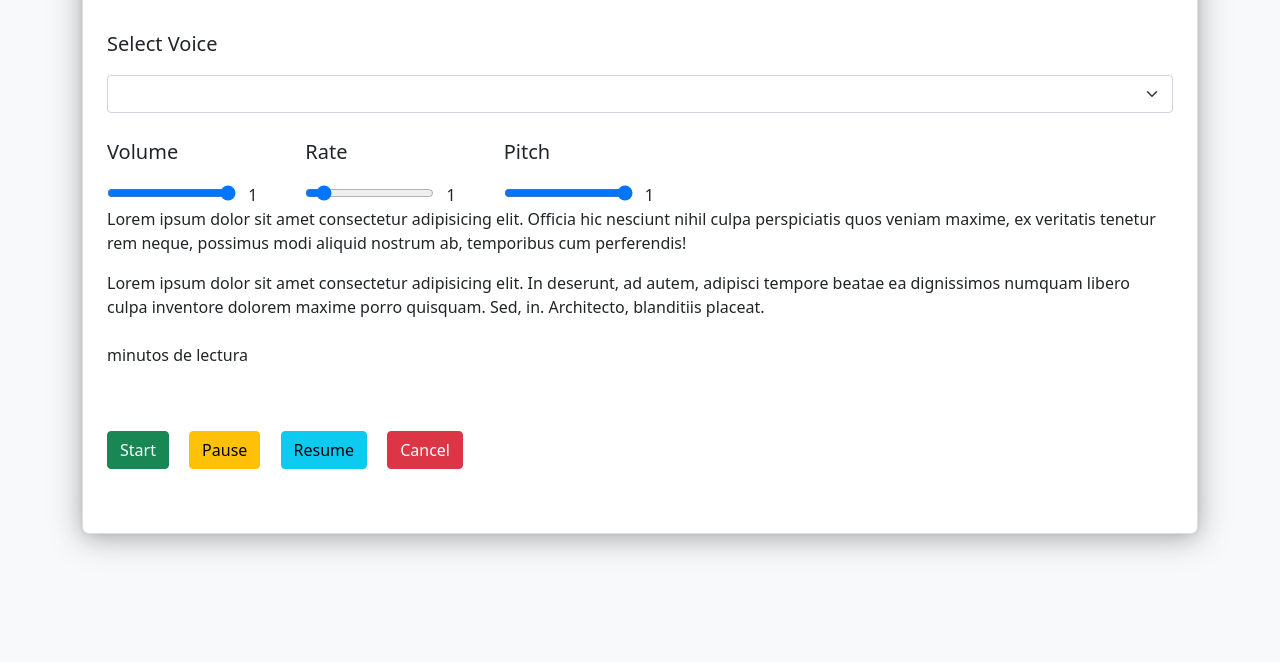
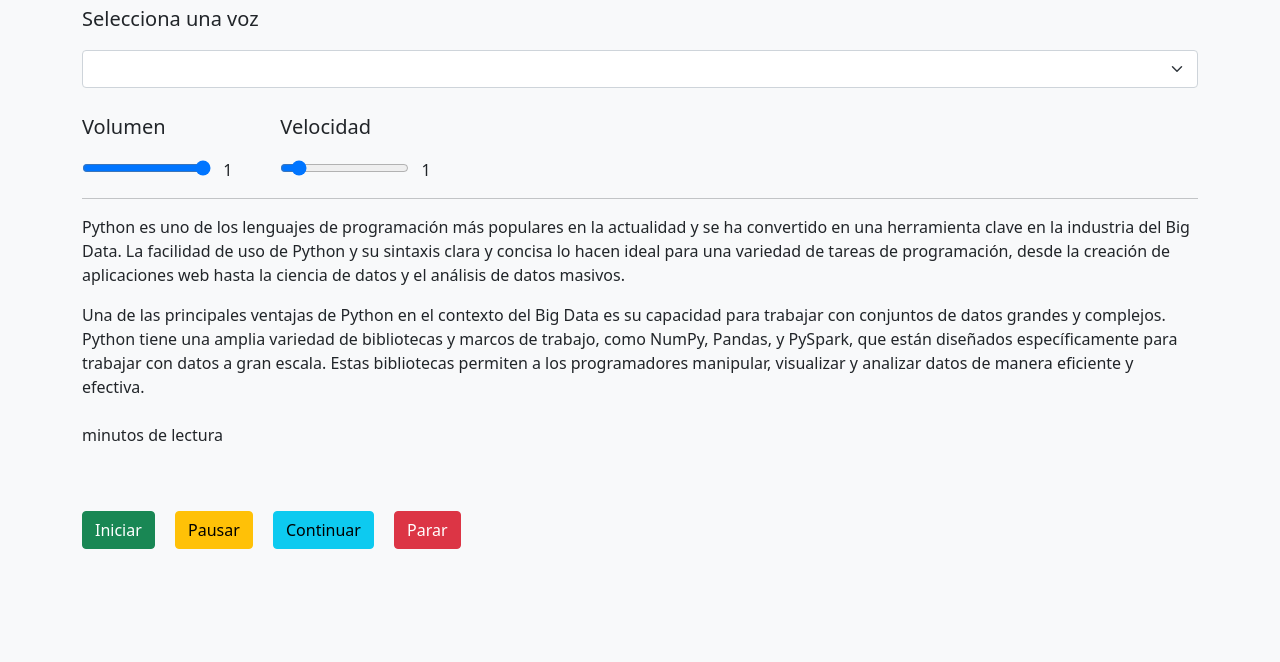
Before and after one commit to rbahena/web_speech_api, a plain HTML site: page index.html in a window 1280 px wide. Shown: the part 138-800 px from the top of the page. Drawn offline with nearby package versions, Linux system fonts and the light colour scheme.

Commit message:
Update content index

```diff
--- a/index.html
+++ b/index.html
@@ -9,19 +9,14 @@
     <style>
       .card {
         padding: 1rem 1.5rem;
-        border-radius: 7px;
-        box-shadow: rgb(45 46 46 / 35%) 0px 4px 32px 0px,
-          rgb(45 46 46 / 8%) 0px 4px 16px 0px,
-          rgb(45 46 46 / 10%) 0px 0px 4px 0px;
       }
     </style>
   </head>
 
   <body class="container mt-5 bg-light">
-    <div class="card">
-      <h2>Convert Text to Speech</h2>
-      <h5>Listen to those words!</h5>
-      <p class="lead mt-4">Select Voice</p>
+    <h2>Convertir texto a voz</h2>
+    <h5>JavaScript API</h5>
+    <p class="lead mt-4">Selecciona una voz</p>
 
     <!-- Select Menu for Voice -->
     <select id="voices" class="form-select"></select>
@@ -29,30 +24,16 @@
     <!-- Range Slliders for Volume, Rate & Pitch -->
     <div class="d-flex mt-4">
       <div>
-          <p class="lead">Volume</p>
-          <input
-            type="range"
-            min="0"
-            max="1"
-            value="1"
-            step="0.1"
-            id="volume"
-          />
+        <p class="lead">Volumen</p>
+        <input type="range" min="0" max="1" value="1" step="0.1" id="volume" />
         <span id="volume-label" class="ms-2">1</span>
       </div>
       <div class="mx-5">
-          <p class="lead">Rate</p>
-          <input
-            type="range"
-            min="0.1"
-            max="10"
-            value="1"
-            id="rate"
-            step="0.1"
-          />
+        <p class="lead">Velocidad</p>
+        <input type="range" min="0.1" max="10" value="1" id="rate" step="0.1" />
         <span id="rate-label" class="ms-2">1</span>
       </div>
-        <div>
+      <div style="display: none;">
         <p class="lead">Pitch</p>
         <input type="range" min="0" max="1" value="1" step="0.1" id="pitch" />
         <span id="pitch-label" class="ms-2">1</span>
@@ -62,30 +43,35 @@
     <!-- Text Area  for the User to Type -->
     <!-- <textarea class="form-control mt-5" cols="30" rows="10" placeholder="Type here..."></textarea> -->
     <div>
+      <hr />
       <p class="read">
-          Lorem ipsum dolor sit amet consectetur adipisicing elit. Officia hic
-          nesciunt nihil culpa perspiciatis quos veniam maxime, ex veritatis
-          tenetur rem neque, possimus modi aliquid nostrum ab, temporibus cum
-          perferendis!
+        Python es uno de los lenguajes de programación más populares en la
+        actualidad y se ha convertido en una herramienta clave en la industria
+        del Big Data. La facilidad de uso de Python y su sintaxis clara y
+        concisa lo hacen ideal para una variedad de tareas de programación,
+        desde la creación de aplicaciones web hasta la ciencia de datos y el
+        análisis de datos masivos.
       </p>
 
       <article class="read">
-          Lorem ipsum dolor sit amet consectetur adipisicing elit. In deserunt,
-          ad autem, adipisci tempore beatae ea dignissimos numquam libero culpa
-          inventore dolorem maxime porro quisquam. Sed, in. Architecto,
-          blanditiis placeat.
+        Una de las principales ventajas de Python en el contexto del Big Data es
+        su capacidad para trabajar con conjuntos de datos grandes y complejos.
+        Python tiene una amplia variedad de bibliotecas y marcos de trabajo,
+        como NumPy, Pandas, y PySpark, que están diseñados específicamente para
+        trabajar con datos a gran escala. Estas bibliotecas permiten a los
+        programadores manipular, visualizar y analizar datos de manera eficiente
+        y efectiva.
       </article>
     </div>
-      <br>
+    <br />
     <p><span id="time"></span> minutos de lectura</p>
 
     <!-- Control Buttons -->
     <div class="mb-5">
-        <button id="start" class="btn btn-success mt-5 me-3">Start</button>
-        <button id="pause" class="btn btn-warning mt-5 me-3">Pause</button>
-        <button id="resume" class="btn btn-info mt-5 me-3">Resume</button>
-        <button id="cancel" class="btn btn-danger mt-5 me-3">Cancel</button>
-      </div>
+      <button id="start" class="btn btn-success mt-5 me-3">Iniciar</button>
+      <button id="pause" class="btn btn-warning mt-5 me-3">Pausar</button>
+      <button id="resume" class="btn btn-info mt-5 me-3">Continuar</button>
+      <button id="cancel" class="btn btn-danger mt-5 me-3">Parar</button>
     </div>
   </body>
   <script src="./js/index.js"></script>
```
Lines whose indentation alone changed are shown as unchanged.
